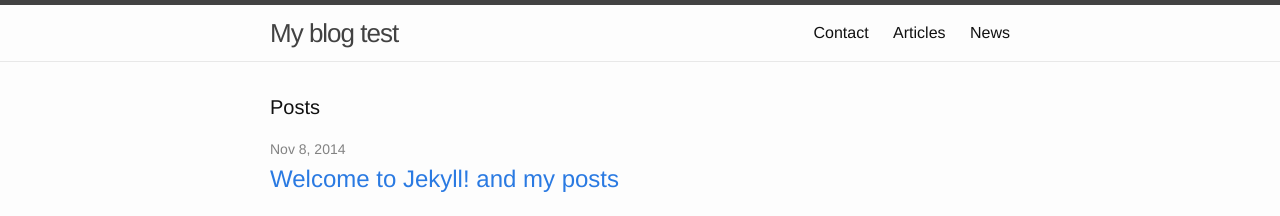
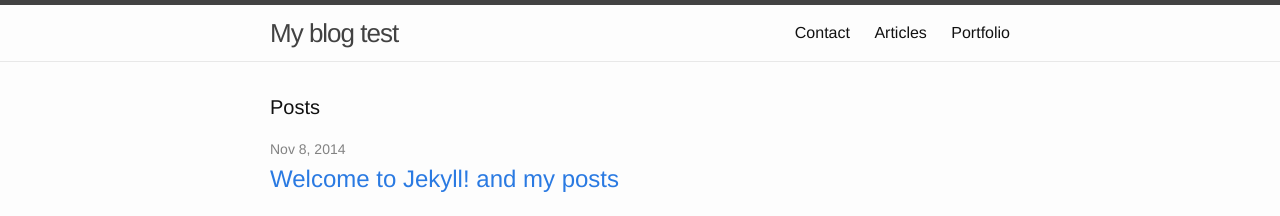
Before and after one commit to jcorre2310/jcorre2310.github.io, a Jekyll site: the page built from index.html, in a window 1280 px wide. Shown: the top 216 px of the page. Built offline with Jekyll 4.4.1, drawn with Linux system fonts in a browser that asks for light colours; the list of posts is cut into pages by our own code.

Commit message:
Update header.html

```diff
--- a/_includes/header.html
+++ b/_includes/header.html
@@ -16,7 +16,7 @@
       <div class="trigger">
         <a class="page-link" href="{{ site.url }}/about">Contact</a>
         <a class="page-link" href="{{ site.url }}/articles">Articles</a>
-        <a class="page-link" href="{{ site.url }}/news">News</a>
+        <a class="page-link" href="{{ site.url }}/portfolio">Portfolio</a>
       </div>
     </nav>
 
```
